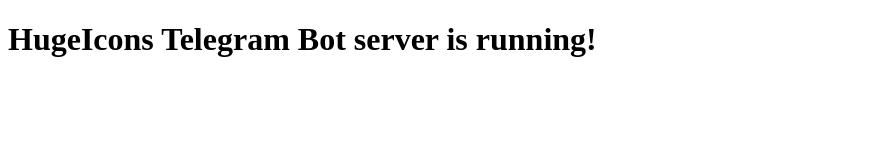
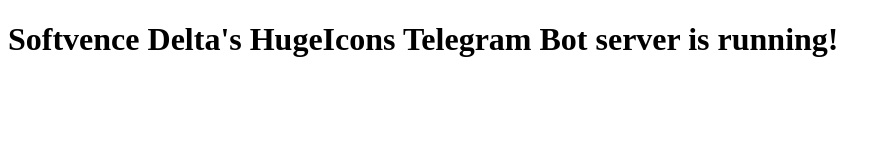
Before and after one commit to dev-smashik/TGHugeicon_bot, a website: page public/index.html in a window 1280 px wide. Shown: the whole page, without its empty margins (0-891 px from the left). Drawn offline with Linux system fonts and the light colour scheme.

Commit message:
fix: add dummy public folder for vercel build

```diff
--- a/public/index.html
+++ b/public/index.html
@@ -1,6 +1,6 @@
 <!DOCTYPE html>
 <html>
 <body>
-<h1>HugeIcons Telegram Bot server is running!</h1>
+<h1>Softvence Delta's HugeIcons Telegram Bot server is running!</h1>
 </body>
 </html>
```
